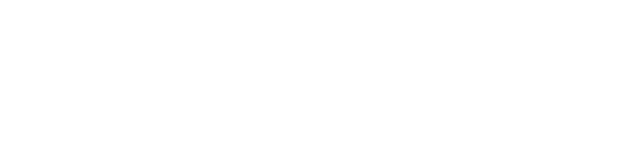
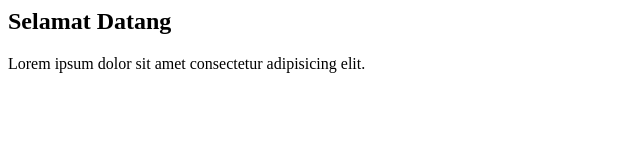
Before and after one commit to tonisuwendi/jajal-git, a plain HTML site: page index.html in a window 1280 px wide. Shown: the whole page, without its empty margins (0-640 px from the left). Drawn offline with Linux system fonts and the light colour scheme.

Commit message:
mengubah staff.html dan index.html

```diff
--- a/index.html
+++ b/index.html
@@ -0,0 +1,2 @@
+<h2>Selamat Datang</h2>
+<p>Lorem ipsum dolor sit amet consectetur adipisicing elit.</p>
```
Also changed, not shown: staff.html (+2 -1 lines).
